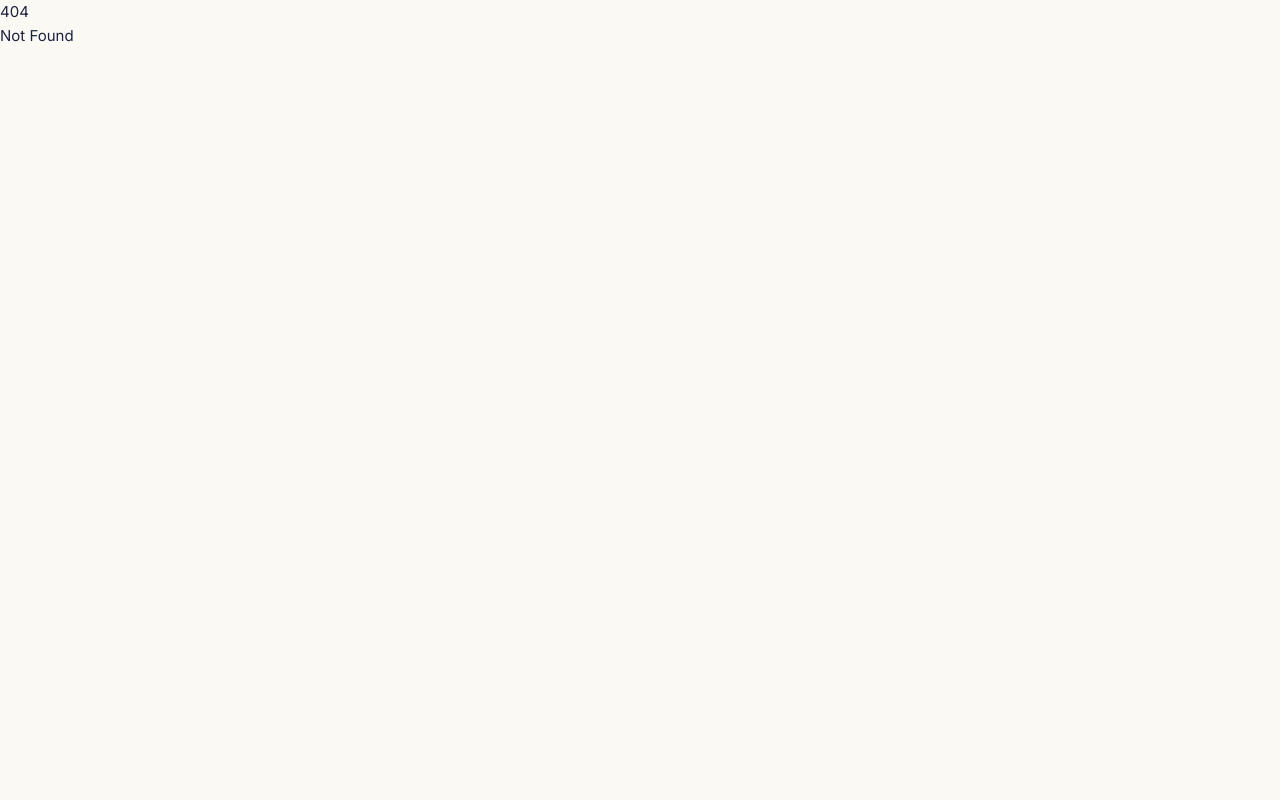
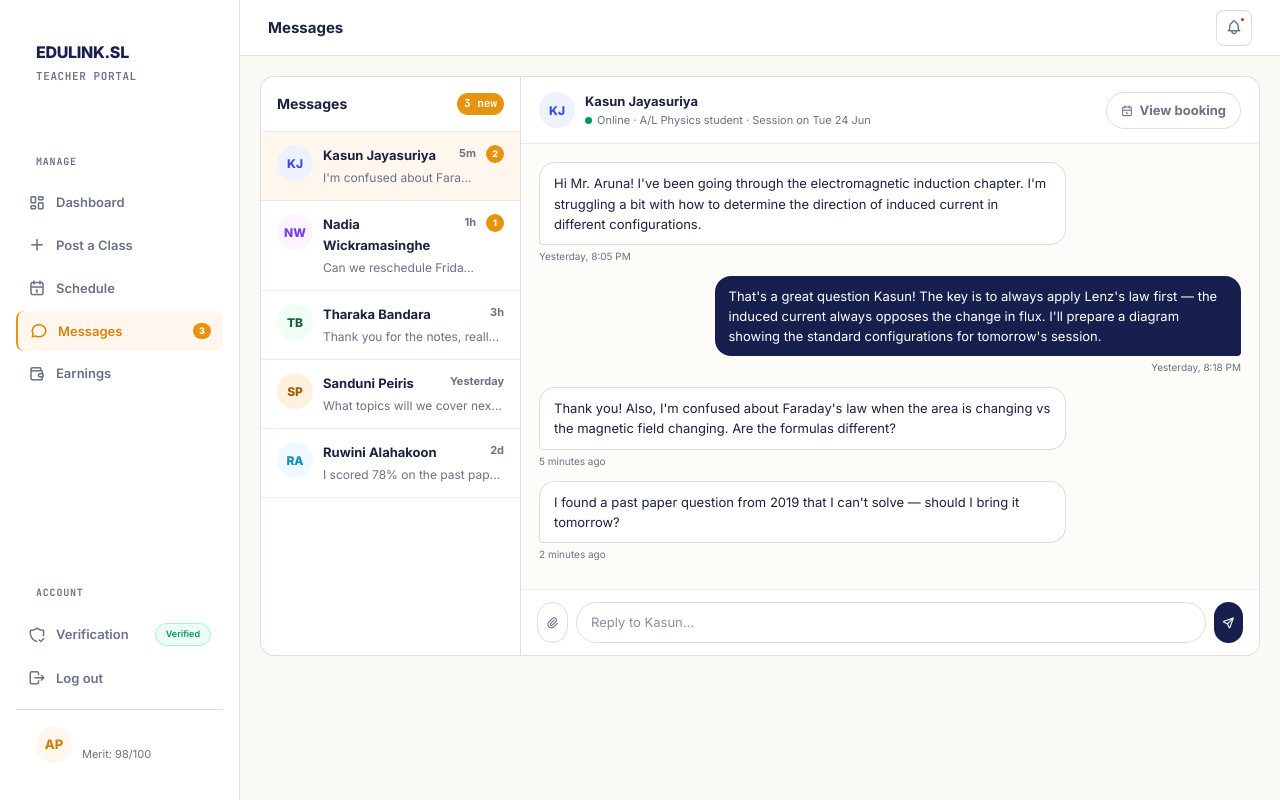
Before and after one commit to CDDassanayake/EduLink.SL, a SvelteKit app in the folder frontend/: page /teacher/messages in a window 1280 px wide. Before the commit this address had no page. Built offline with nearby package versions, Linux system fonts and the light colour scheme.

Commit message:
Add teacher messages page

```diff
--- /dev/null
+++ b/frontend/src/routes/teacher/messages/+page.svelte
@@ -0,0 +1,106 @@
+<script lang="ts">
+	let messageInput = $state('');
+	let messages = $state([
+		{ id: 1, sender: 'them', text: 'Hi Mr. Aruna! I\'ve been going through the electromagnetic induction chapter. I\'m struggling a bit with how to determine the direction of induced current in different configurations.', time: 'Yesterday, 8:05 PM' },
+		{ id: 2, sender: 'me', text: 'That\'s a great question Kasun! The key is to always apply Lenz\'s law first — the induced current always opposes the change in flux. I\'ll prepare a diagram showing the standard configurations for tomorrow\'s session.', time: 'Yesterday, 8:18 PM' },
+		{ id: 3, sender: 'them', text: 'Thank you! Also, I\'m confused about Faraday\'s law when the area is changing vs the magnetic field changing. Are the formulas different?', time: '5 minutes ago' },
+		{ id: 4, sender: 'them', text: 'I found a past paper question from 2019 that I can\'t solve — should I bring it tomorrow?', time: '2 minutes ago' }
+	]);
+
+	function sendMessage() {
+		if (!messageInput.trim()) return;
+		messages = [...messages, { id: messages.length + 1, sender: 'me', text: messageInput, time: 'Just now' }];
+		messageInput = '';
+	}
+</script>
+
+<svelte:head>
+	<title>Messages — EduLink SL</title>
+</svelte:head>
+
+<div class="app-topbar">
+	<div class="app-topbar-title">Messages</div>
+	<div class="app-topbar-right"><div class="notif-btn"><i class="ti ti-bell"></i><div class="notif-dot"></div></div></div>
+</div>
+
+<div style="padding:20px">
+	<div class="msg-layout">
+		<div class="msg-list">
+			<div class="msg-list-hdr" style="display:flex;align-items:center;justify-content:space-between">
+				<span>Messages</span>
+				<span style="font-size:11px;font-family:var(--ff-mono);background:var(--saffron);color:#fff;padding:2px 7px;border-radius:100px;font-weight:700">3 new</span>
+			</div>
+
+			<div class="conv-item active">
+				<div style="width:36px;height:36px;border-radius:50%;background:#EEF2FF;display:flex;align-items:center;justify-content:center;font-size:12px;font-weight:800;color:#3B4FD8;flex-shrink:0">KJ</div>
+				<div class="conv-body">
+					<div class="conv-name">Kasun Jayasuriya<span class="conv-time">5m</span></div>
+					<div class="conv-preview">I'm confused about Faraday's law in problems...</div>
+				</div>
+				<div class="conv-unread">2</div>
+			</div>
+
+			<div class="conv-item">
+				<div style="width:36px;height:36px;border-radius:50%;background:#FDF4FF;display:flex;align-items:center;justify-content:center;font-size:12px;font-weight:800;color:#7C3AED;flex-shrink:0">NW</div>
+				<div class="conv-body">
+					<div class="conv-name">Nadia Wickramasinghe<span class="conv-time">1h</span></div>
+					<div class="conv-preview">Can we reschedule Friday's session to Saturday?</div>
+				</div>
+				<div class="conv-unread">1</div>
+			</div>
+
+			<div class="conv-item">
+				<div style="width:36px;height:36px;border-radius:50%;background:#F0FDF4;display:flex;align-items:center;justify-content:center;font-size:12px;font-weight:800;color:#166534;flex-shrink:0">TB</div>
+				<div class="conv-body">
+					<div class="conv-name">Tharaka Bandara<span class="conv-time">3h</span></div>
+					<div class="conv-preview">Thank you for the notes, really helpful!</div>
+				</div>
+			</div>
+
+			<div class="conv-item">
+				<div style="width:36px;height:36px;border-radius:50%;background:#FFF0E0;display:flex;align-items:center;justify-content:center;font-size:12px;font-weight:800;color:#A06000;flex-shrink:0">SP</div>
+				<div class="conv-body">
+					<div class="conv-name">Sanduni Peiris<span class="conv-time">Yesterday</span></div>
+					<div class="conv-preview">What topics will we cover next session?</div>
+				</div>
+			</div>
+
+			<div class="conv-item">
+				<div style="width:36px;height:36px;border-radius:50%;background:#F0F9FF;display:flex;align-items:center;justify-content:center;font-size:12px;font-weight:800;color:#0891B2;flex-shrink:0">RA</div>
+				<div class="conv-body">
+					<div class="conv-name">Ruwini Alahakoon<span class="conv-time">2d</span></div>
+					<div class="conv-preview">I scored 78% on the past paper — thanks!</div>
+				</div>
+			</div>
+		</div>
+
+		<div class="chat-area">
+			<div class="chat-hdr">
+				<div style="width:36px;height:36px;border-radius:50%;background:#EEF2FF;display:flex;align-items:center;justify-content:center;font-size:12px;font-weight:800;color:#3B4FD8;flex-shrink:0">KJ</div>
+				<div style="flex:1">
+					<div style="font-size:13px;font-weight:700">Kasun Jayasuriya</div>
+					<div style="font-size:11px;color:var(--muted-fg);display:flex;align-items:center;gap:5px">
+						<span style="width:7px;height:7px;background:var(--green);border-radius:50%;display:inline-block"></span>
+						Online · A/L Physics student · Session on Tue 24 Jun
+					</div>
+				</div>
+				<a href="/teacher/schedule" class="btn btn-ghost btn-sm"><i class="ti ti-calendar"></i> View booking</a>
+			</div>
+
+			<div class="chat-body">
+				{#each messages as msg}
+					<div class="chat-msg {msg.sender}">
+						<div class="chat-bubble">{msg.text}</div>
+						<div class="chat-timestamp">{msg.time}</div>
+					</div>
+				{/each}
+			</div>
+
+			<div class="chat-footer">
+				<button class="btn btn-ghost btn-icon btn-sm"><i class="ti ti-paperclip"></i></button>
+				<input class="chat-input" placeholder="Reply to Kasun..." bind:value={messageInput} onkeydown={(e) => e.key === 'Enter' && sendMessage()}>
+				<button class="btn btn-primary btn-icon btn-sm" onclick={sendMessage}><i class="ti ti-send"></i></button>
+			</div>
+		</div>
+	</div>
+</div>
```
